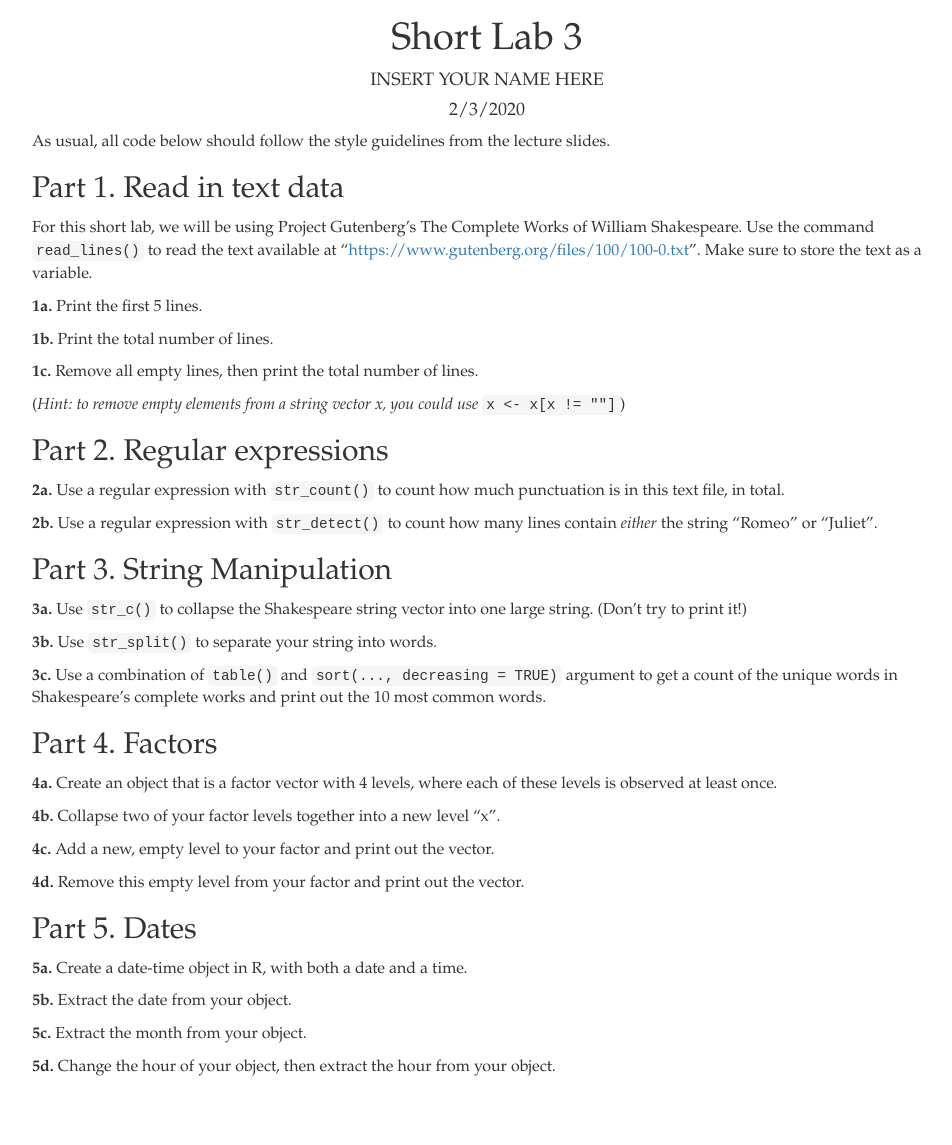
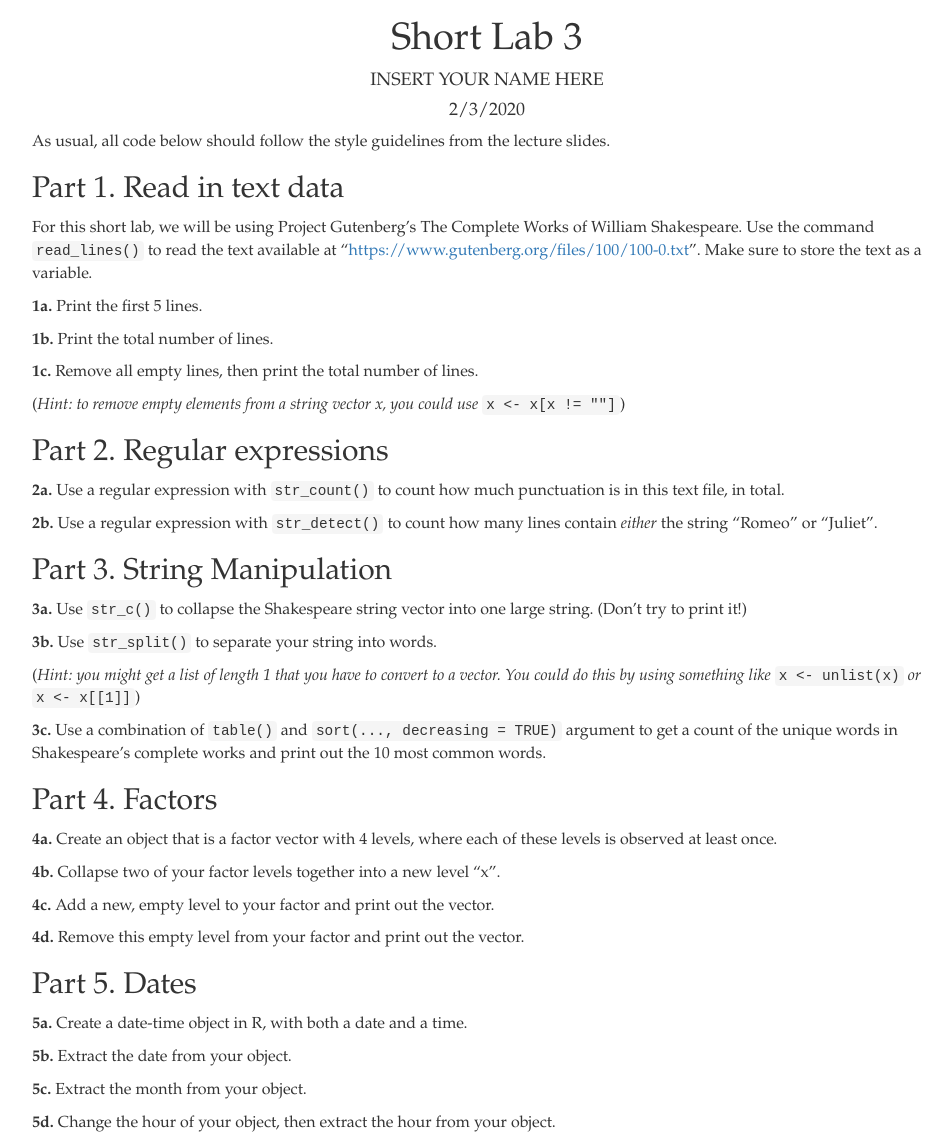
Before and after one commit to bryandmartin/STAT302, a Jekyll site: the page docs/ShortLabs/shortlab3/shortlab3.html, which Jekyll copies as it is, in a window 1280 px wide. Shown: the whole page, without its empty margins (153-1105 px from the left). Built offline with Jekyll 4.4.1, drawn with Linux system fonts in a browser that asks for light colours; before the commit the page ends 1089 px from its top, so only the background shows below that.

Commit message:
Add back hint SL3

```diff
--- a/docs/ShortLabs/shortlab3/shortlab3.Rmd
+++ b/docs/ShortLabs/shortlab3/shortlab3.Rmd
@@ -56,6 +56,8 @@ Make sure to store the text as a variable.
 
 **3b.** Use `str_split()` to separate your string into words.
 
+(*Hint: you might get a list of length 1 that you have to convert to a vector. You could do this by using something like* `x <- unlist(x)` *or* `x <- x[[1]]`)
+
 **3c.** Use a combination of `table()` and `sort(..., decreasing = TRUE)` argument to get a count of the unique words in Shakespeare's complete works and print out the 10 most common words.
 
 ## Part 4. Factors
--- a/docs/ShortLabs/shortlab3/shortlab3.html
+++ b/docs/ShortLabs/shortlab3/shortlab3.html
@@ -408,6 +408,7 @@ h4.date {
 <h2>Part 3. String Manipulation</h2>
 <p><strong>3a.</strong> Use <code>str_c()</code> to collapse the Shakespeare string vector into one large string. (Don’t try to print it!)</p>
 <p><strong>3b.</strong> Use <code>str_split()</code> to separate your string into words.</p>
+<p>(<em>Hint: you might get a list of length 1 that you have to convert to a vector. You could do this by using something like</em> <code>x &lt;- unlist(x)</code> <em>or</em> <code>x &lt;- x[[1]]</code>)</p>
 <p><strong>3c.</strong> Use a combination of <code>table()</code> and <code>sort(..., decreasing = TRUE)</code> argument to get a count of the unique words in Shakespeare’s complete works and print out the 10 most common words.</p>
 </div>
 <div id="part-4.-factors" class="section level2">
```
